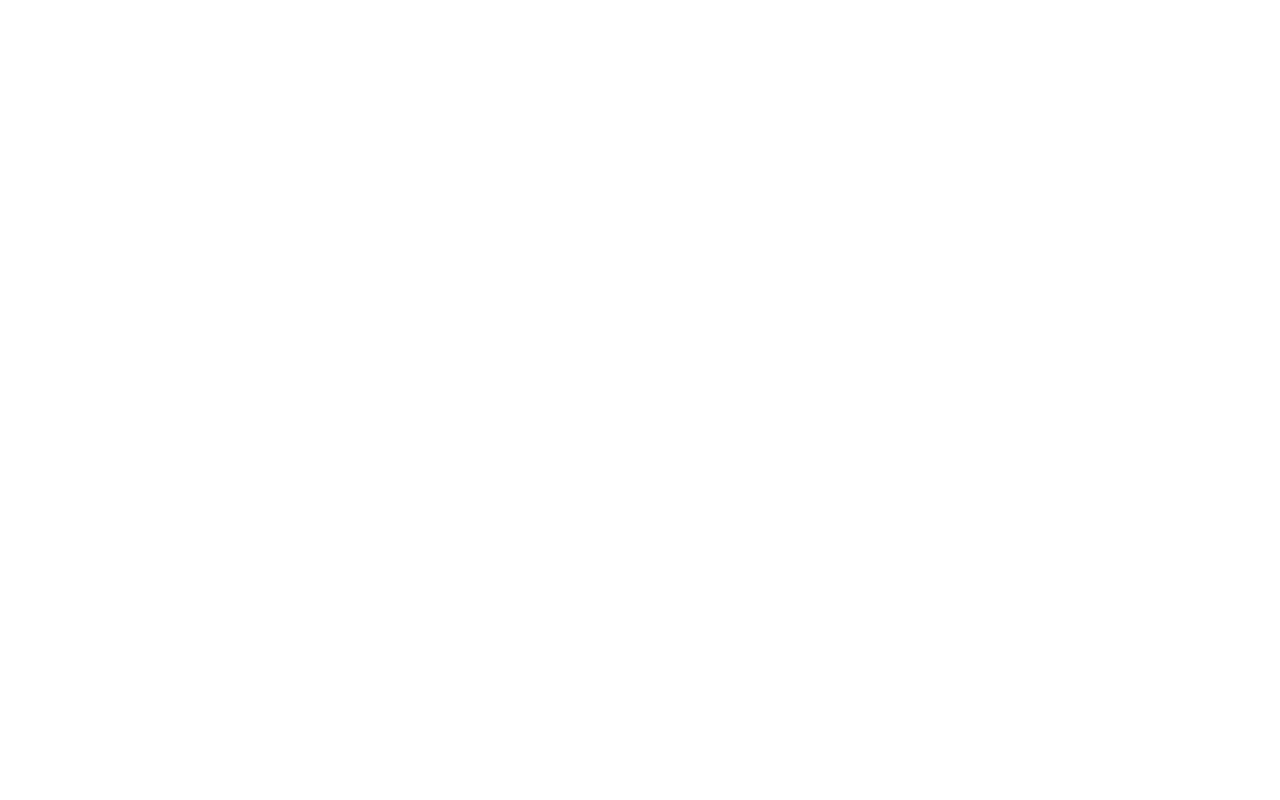
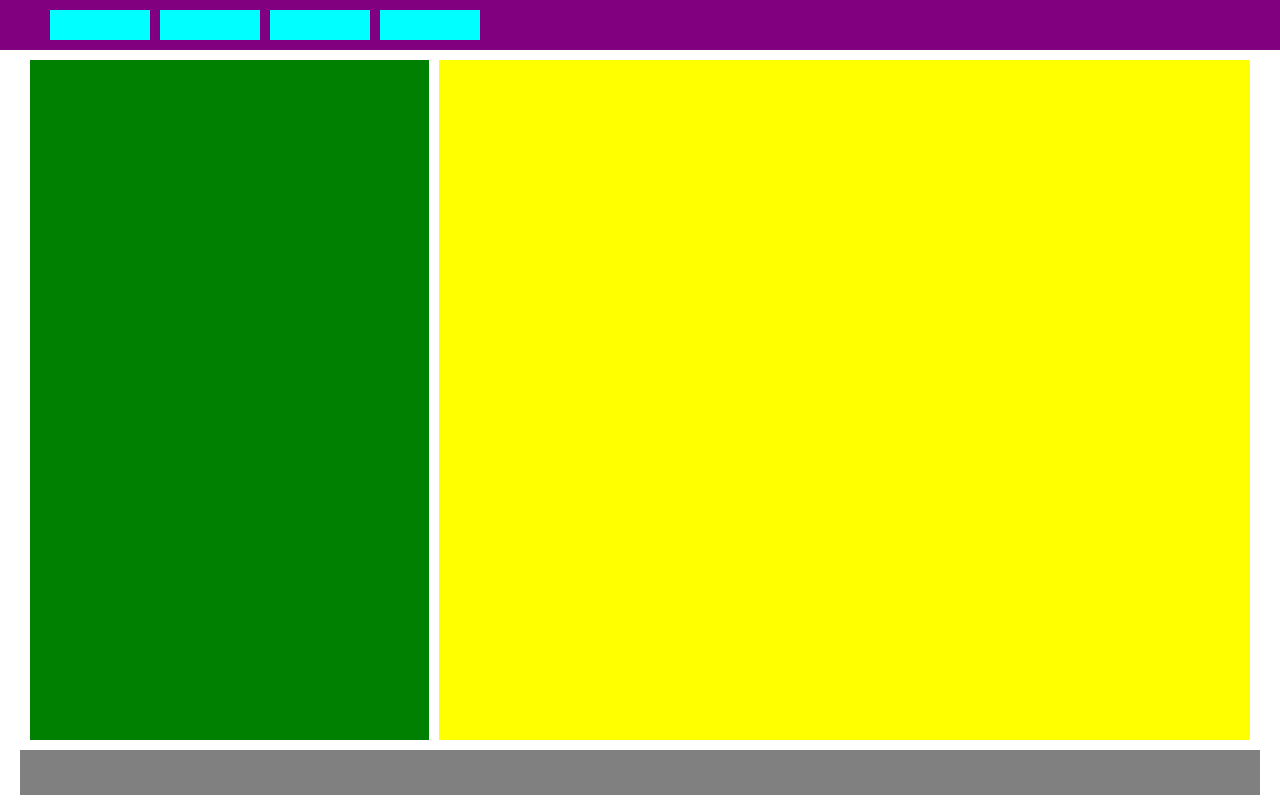
Before and after one commit to Gstr1k3r/2025-26_html, a plain HTML site: page 2. ora/2. feladat/index.html in a window 1280 px wide. Drawn offline with Linux system fonts and the light colour scheme.

Commit message:
2. feladat push

```diff
--- a/2. ora/2. feladat/index.html
+++ b/2. ora/2. feladat/index.html
@@ -4,8 +4,21 @@
     <meta charset="UTF-8">
     <meta name="viewport" content="width=device-width, initial-scale=1.0">
     <title>Document</title>
+    <link rel="stylesheet" href="style.css">
 </head>
 <body>
-
+    <div class="container">
+        <div class="menusor">
+            <div class="button"></div>
+            <div class="button"></div>
+            <div class="button"></div>
+            <div class="button"></div>
+        </div>
+        <div class="page">
+            <div class="sarga"></div>
+            <div class="zold"></div>
+        </div>
+        <div class="footer"></div>
+    </div>
 </body>
 </html>
--- a/2. ora/2. feladat/style.css
+++ b/2. ora/2. feladat/style.css
@@ -0,0 +1,52 @@
+* {
+    margin: 0;
+    padding: 0;
+}
+
+.menusor {
+    background-color: purple;
+    width: 100vw;
+    height: 50px;
+    display: flex;
+}
+
+.button {
+    background-color: cyan;
+    width: 100px;
+    height: 30px;
+    margin-left: 10px;
+    margin-top: 10px;
+}
+
+.button:first-child {
+    margin-left: 50px;
+}
+
+.page {
+    display: flex;
+    height: calc(100vh - 50px - 50px);
+    margin-left: 20px;
+    margin-right: 20px;
+}
+
+.sarga {
+    background-color: yellow;
+    width: calc(200% - 40px);
+    order: 2;
+    margin: 10px 10px 10px 5px;
+}
+
+.zold {
+    background-color: green;
+    width: calc(100% - 40px);
+    order: 1;
+    margin: 10px 5px 10px 10px;
+}
+
+.footer {
+    width: calc(100% - 40px);
+    margin: auto;
+    margin-bottom: 5px;
+    background-color: grey;
+    height: 45px;
+}
```
